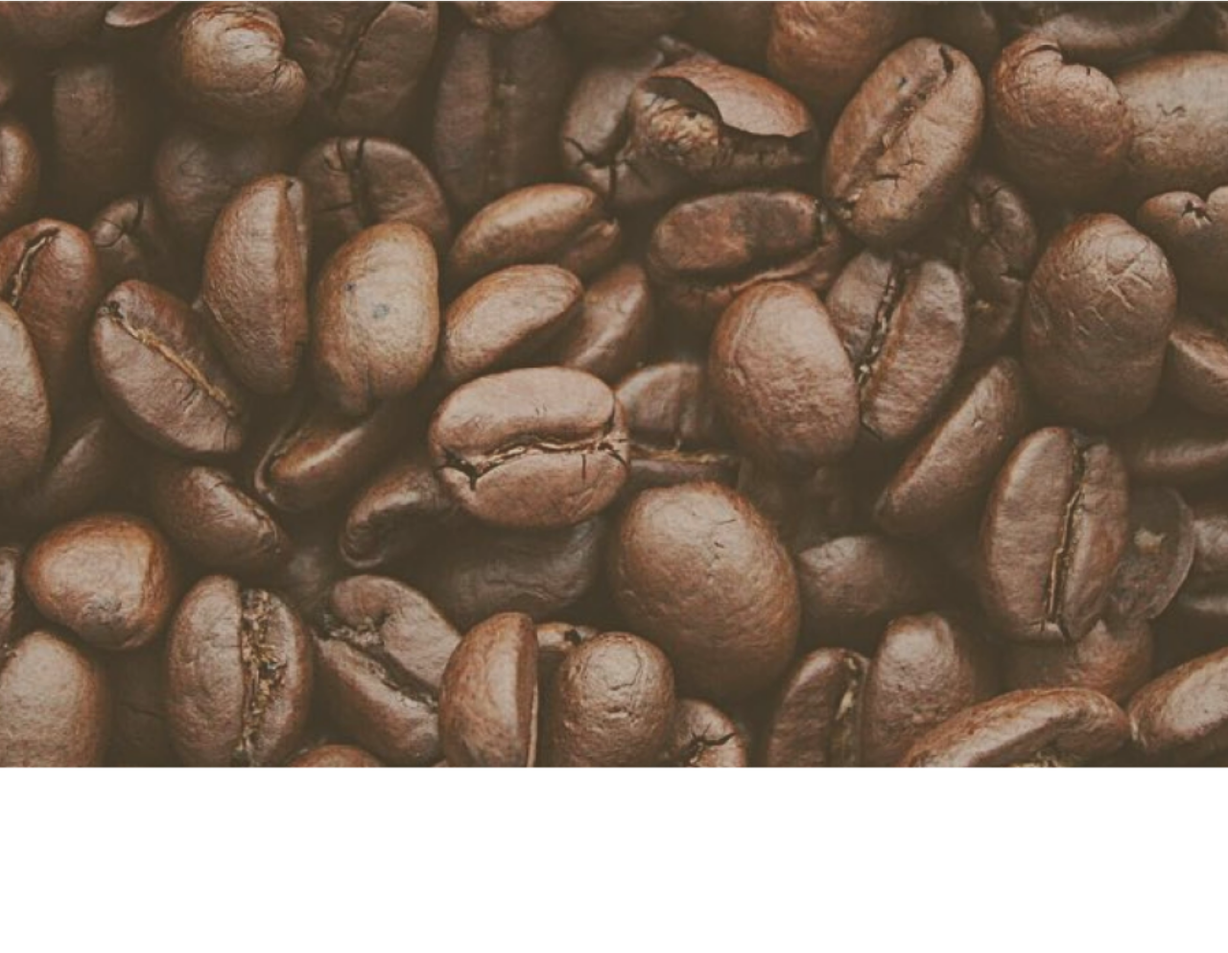
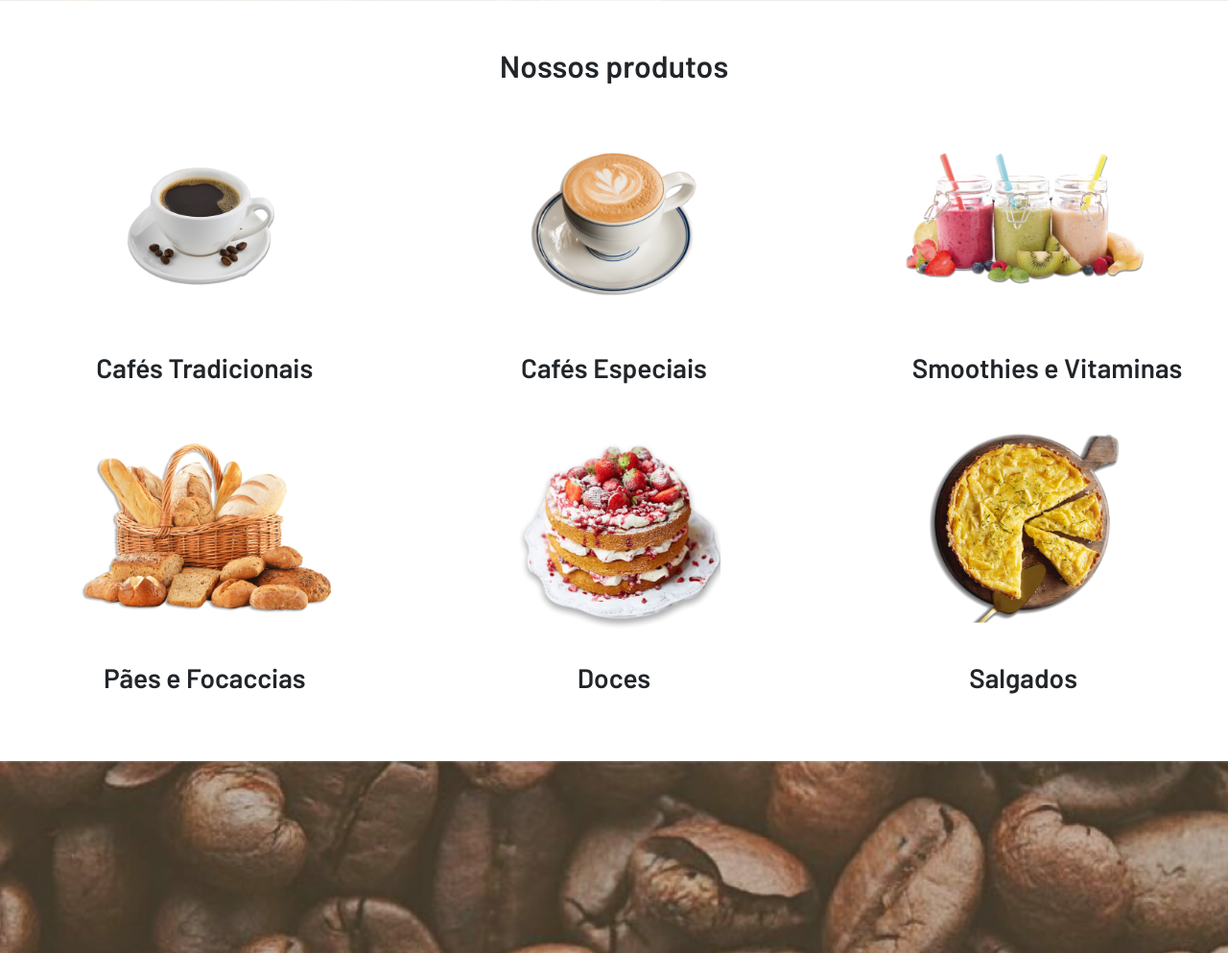
Before and after one commit to igorfcfs/CursoAlura-Bootstrap5-NovosRecursosEPraticasRecomendadasDeHTMLCSSEJavaScript, a plain HTML site: page index.html in a window 1280 px wide. Shown: the part 2249-3242 px from the top of the page at 96% size. Before the commit the page ends 3050 px from the top, so only its background shows below. Drawn offline with nearby package versions, Linux system fonts and the light colour scheme.

Commit message:
Estilizando Cards e Modais

```diff
--- a/estilos.css
+++ b/estilos.css
@@ -43,6 +43,7 @@ input[type="checkbox"]:focus {
 
 .botao-padrao {
   background-color: var(--marrom-claro);
+  color: black;
 }
 .botao-padrao:hover {
   background-color: var(--marrom-escuro);
--- a/index.html
+++ b/index.html
@@ -11,7 +11,9 @@
   <link href="https://cdn.jsdelivr.net/npm/bootstrap@5.3.0-alpha2/dist/css/bootstrap.min.css" rel="stylesheet"
     integrity="sha384-aFq/bzH65dt+w6FI2ooMVUpc+21e0SRygnTpmBvdBgSdnuTN7QbdgL+OapgHtvPp" crossorigin="anonymous">
   <link rel="stylesheet" href="https://cdn.jsdelivr.net/npm/bootstrap-icons@1.10.4/font/bootstrap-icons.css">
-  <link href="https://fonts.googleapis.com/css2?family=Barlow+Condensed:wght@700&family=Barlow:wght@400;600&display=swap" rel="stylesheet">
+  <link
+    href="https://fonts.googleapis.com/css2?family=Barlow+Condensed:wght@700&family=Barlow:wght@400;600&display=swap"
+    rel="stylesheet">
   <link rel="stylesheet" href="./estilos.css">
 </head>
 
@@ -78,7 +80,8 @@
             <p class="card-text">Nosso bistrô oferece uma ampla variedade de cafés, smoothies, deliciosos
               salgados e sobremesas. Uma excelente opção para quem busca um lugar tranquilo e
               aconchegante.</p>
-            <a href="#" class="btn botao-padrao w-100 fw-bold" data-bs-toggle="offcanvas" data-bs-target="#canvas-1" aria-controls="offcanvasTop">Quero detalhes</a>
+            <a href="#" class="btn botao-padrao w-100 fw-bold" data-bs-toggle="offcanvas" data-bs-target="#canvas-1"
+              aria-controls="offcanvasTop">Quero detalhes</a>
           </div>
         </div>
 
@@ -89,7 +92,8 @@
             <p class="card-text">Buffet e catering personalizado para eventos, produções e celebrações. Com
               um menu variado e adaptável às preferências do cliente, atendimento atencioso e
               profissional.</p>
-            <a href="#" class="btn botao-padrao w-100 fw-bold mt-3" data-bs-toggle="offcanvas" data-bs-target="#canvas-2" aria-controls="offcanvasTop">Quero detalhes</a>
+            <a href="#" class="btn botao-padrao w-100 fw-bold mt-3" data-bs-toggle="offcanvas"
+              data-bs-target="#canvas-2" aria-controls="offcanvasTop">Quero detalhes</a>
           </div>
         </div>
 
@@ -100,7 +104,8 @@
             <p class="card-text">Para quem deseja desfrutar no conforto de casa, oferecemos delivery dos
               produtos. Com o mesmo cardápio variado de sempre, sem perder nosso sabor e padrão de
               qualidade.</p>
-            <a href="#" class="btn botao-padrao w-100 fw-bold mt-3" data-bs-toggle="offcanvas" data-bs-target="#canvas-3" aria-controls="offcanvasTop">Quero detalhes</a>
+            <a href="#" class="btn botao-padrao w-100 fw-bold mt-3" data-bs-toggle="offcanvas"
+              data-bs-target="#canvas-3" aria-controls="offcanvasTop">Quero detalhes</a>
           </div>
         </div>
       </div>
@@ -109,8 +114,72 @@
     <section class="banners banner-2 d-flex flex-column justify-content-center text-center">
       <div class="banners-titulo bg-body-secondary py-5">
         <h2 class="fw-bold">Portas abertas para todos os públicos.</h2>
-        <p>Nosso espaço é aconchegante, pet friendly, preparado para receber crianças e pessoas com deficiência. Também oferecemos ambiente de coworking!</p>
+        <p>Nosso espaço é aconchegante, pet friendly, preparado para receber crianças e pessoas com deficiência. Também
+          oferecemos ambiente de coworking!</p>
       </div>
+    </section>
+
+    <section class="py-5">
+
+      <h2 class="fw-bold text-center pb-1">Nossos produtos</h2>
+
+      <div class="row mx-0">
+
+        <div class="col-12 col-md-6 col-lg-4">
+          <div class="card border-0 mx-auto btn" data-bs-toggle="modal" data-bs-target="#modal-1" style="width: 18rem;">
+            <img src="./assets/produtos-cafe-tradicional.png" class="card-img-top" alt="Café preto.">
+            <div class="card-body">
+              <h3 class="card-text text-center fw-bold">Cafés Tradicionais</h3>
+            </div>
+          </div>
+        </div>
+
+        <div class="col-12 col-md-6 col-lg-4">
+          <div class="card border-0 mx-auto btn" data-bs-toggle="modal" data-bs-target="#modal-2" style="width: 18rem;">
+            <img src="./assets/produtos-cafe-especial.png" class="card-img-top" alt="Café expresso.">
+            <div class="card-body">
+              <h3 class="card-text fw-bold text-center">Cafés Especiais</h3>
+            </div>
+          </div>
+        </div>
+
+        <div class="col-12 col-md-6 col-lg-4">
+          <div class="card border-0 mx-auto btn" style="width: 18rem;">
+            <img src="./assets/produtos-vitaminas.png" class="card-img-top" alt="Vitaminas variadas">
+            <div class="card-body">
+              <h3 class="card-text text-center fw-bold text-nowrap">Smoothies e Vitaminas</h3>
+            </div>
+          </div>
+        </div>
+
+        <div class="col-12 col-md-6 col-lg-4">
+          <div class="card border-0 mx-auto btn" style="width: 18rem;">
+            <img src="./assets/produtos-paes.png" class="card-img-top" alt="Pães variados">
+            <div class="card-body">
+              <h3 class="card-text text-center fw-bold">Pães e Focaccias</h3>
+            </div>
+          </div>
+        </div>
+
+        <div class="col-12 col-md-6 col-lg-4">
+          <div class="card border-0 mx-auto btn" style="width: 18rem;">
+            <img src="./assets/produtos-doces.png" class="card-img-top" alt="Bolo de morango">
+            <div class="card-body">
+              <h3 class="card-text text-center fw-bold">Doces</h3>
+            </div>
+          </div>
+        </div>
+
+        <div class="col-12 col-md-6 col-lg-4">
+          <div class="card border-0 mx-auto btn" style="width: 18rem;">
+            <img src="./assets/produtos-salgados.png" class="card-img-top" alt="Torta salgada">
+            <div class="card-body">
+              <h3 class="card-text text-center fw-bold">Salgados</h3>
+            </div>
+          </div>
+        </div>
+      </div>
+
     </section>
 
     <section class="banners banner-3"></section>
@@ -126,37 +195,43 @@
       <div class="accordion" id="accordionExample">
         <div class="accordion-item">
           <h2 class="accordion-header">
-            <button class="accordion-button botao-padrao" type="button" data-bs-toggle="collapse" data-bs-target="#collapseOne" aria-expanded="true" aria-controls="collapseOne">
+            <button class="accordion-button botao-padrao" type="button" data-bs-toggle="collapse"
+              data-bs-target="#collapseOne" aria-expanded="true" aria-controls="collapseOne">
               Café
             </button>
           </h2>
           <div id="collapseOne" class="accordion-collapse collapse show" data-bs-parent="#accordionExample">
             <div class="accordion-body">
-              Temos um excelente espaço para alimentação e descanso, com a vitrine recheada de doces, salgados, cafés tradicionais e especiais para desfrutar seus melhores momentos.
+              Temos um excelente espaço para alimentação e descanso, com a vitrine recheada de doces, salgados, cafés
+              tradicionais e especiais para desfrutar seus melhores momentos.
             </div>
           </div>
         </div>
         <div class="accordion-item">
           <h2 class="accordion-header">
-            <button class="accordion-button collapsed botao-padrao" type="button" data-bs-toggle="collapse" data-bs-target="#collapseTwo" aria-expanded="false" aria-controls="collapseTwo">
+            <button class="accordion-button collapsed botao-padrao" type="button" data-bs-toggle="collapse"
+              data-bs-target="#collapseTwo" aria-expanded="false" aria-controls="collapseTwo">
               Bistrô
             </button>
           </h2>
           <div id="collapseTwo" class="accordion-collapse collapse" data-bs-parent="#accordionExample">
             <div class="accordion-body">
-              Além de cafés o dia todo, oferecemos refeições em horário de almoço (11 às 15h) com pratos deliciosos de bistrô!
+              Além de cafés o dia todo, oferecemos refeições em horário de almoço (11 às 15h) com pratos deliciosos de
+              bistrô!
             </div>
           </div>
         </div>
         <div class="accordion-item">
           <h2 class="accordion-header">
-            <button class="accordion-button collapsed botao-padrao" type="button" data-bs-toggle="collapse" data-bs-target="#collapseThree" aria-expanded="false" aria-controls="collapseThree">
+            <button class="accordion-button collapsed botao-padrao" type="button" data-bs-toggle="collapse"
+              data-bs-target="#collapseThree" aria-expanded="false" aria-controls="collapseThree">
               Coworking
             </button>
           </h2>
           <div id="collapseThree" class="accordion-collapse collapse" data-bs-parent="#accordionExample">
             <div class="accordion-body">
-              Temos espaço adequado para trabalho, com conexão de internet de alta velocidade e instalações confortáveis para reuniões.
+              Temos espaço adequado para trabalho, com conexão de internet de alta velocidade e instalações confortáveis
+              para reuniões.
             </div>
           </div>
         </div>
@@ -174,19 +249,22 @@
       <div class="accordion" id="accordionExample">
         <div class="accordion-item">
           <h2 class="accordion-header">
-            <button class="accordion-button botao-padrao" type="button" data-bs-toggle="collapse" data-bs-target="#collapseOne" aria-expanded="true" aria-controls="collapseOne">
+            <button class="accordion-button botao-padrao" type="button" data-bs-toggle="collapse"
+              data-bs-target="#collapseOne" aria-expanded="true" aria-controls="collapseOne">
               Eventos
             </button>
           </h2>
           <div id="collapseOne" class="accordion-collapse collapse show" data-bs-parent="#accordionExample">
             <div class="accordion-body">
-              Organizamos buffet com cardápios variados e personalizados para casamentos, festas de aniversário e outros eventos!
+              Organizamos buffet com cardápios variados e personalizados para casamentos, festas de aniversário e outros
+              eventos!
             </div>
           </div>
         </div>
         <div class="accordion-item">
           <h2 class="accordion-header">
-            <button class="accordion-button collapsed botao-padrao" type="button" data-bs-toggle="collapse" data-bs-target="#collapseTwo" aria-expanded="false" aria-controls="collapseTwo">
+            <button class="accordion-button collapsed botao-padrao" type="button" data-bs-toggle="collapse"
+              data-bs-target="#collapseTwo" aria-expanded="false" aria-controls="collapseTwo">
               Catering
             </button>
           </h2>
@@ -210,19 +288,22 @@
       <div class="accordion" id="accordionExample">
         <div class="accordion-item">
           <h2 class="accordion-header">
-            <button class="accordion-button botao-padrao" type="button" data-bs-toggle="collapse" data-bs-target="#collapseOne" aria-expanded="true" aria-controls="collapseOne">
+            <button class="accordion-button botao-padrao" type="button" data-bs-toggle="collapse"
+              data-bs-target="#collapseOne" aria-expanded="true" aria-controls="collapseOne">
               Encomendas para eventos
             </button>
           </h2>
           <div id="collapseOne" class="accordion-collapse collapse show" data-bs-parent="#accordionExample">
             <div class="accordion-body">
-              Produzimos e entregamos os itens de café de nosso cardápio em grandes quantidades para seus eventos! Basta entrar em contato e fazer a reserva com 72h de antecedência.
+              Produzimos e entregamos os itens de café de nosso cardápio em grandes quantidades para seus eventos! Basta
+              entrar em contato e fazer a reserva com 72h de antecedência.
             </div>
           </div>
         </div>
         <div class="accordion-item">
           <h2 class="accordion-header">
-            <button class="accordion-button collapsed botao-padrao" type="button" data-bs-toggle="collapse" data-bs-target="#collapseTwo" aria-expanded="false" aria-controls="collapseTwo">
+            <button class="accordion-button collapsed botao-padrao" type="button" data-bs-toggle="collapse"
+              data-bs-target="#collapseTwo" aria-expanded="false" aria-controls="collapseTwo">
               Entrega por aplicativo
             </button>
           </h2>
@@ -236,6 +317,47 @@
     </div>
   </div>
 
+  <!-- modal-1 -->
+  <div class="modal fade" id="modal-1" tabindex="-1" aria-labelledby="exampleModalLabel" aria-hidden="true">
+    <div class="modal-dialog">
+      <div class="modal-content">
+        <div class="modal-header">
+          <h2 class="modal-title fs-5 fw-bold" id="exampleModalLabel">Cafés tradicionais</h2>
+          <button type="button" class="btn-close" data-bs-dismiss="modal" aria-label="Close"></button>
+        </div>
+        <div class="modal-body">
+          <img src="./assets/produtos-cafe-tradicional.png" class="w-100" alt="Café expresso">
+          <p>O café Serenatto é conhecido por seus blends tradicionais e saborosos, que agradam aos amantes da bebida. Nossos grãos são cuidadosamente selecionados e torrados para produzir um aroma rico e sabor equilibrado.</p>
+          <p>Entre os cafés mais tradicionais da casa, destaca-se o "Café Serenatto", um blend exclusivo de grãos com notas de chocolate e caramelo. Outra opção popular é o "Café Italiano", um café expresso encorpado e intenso. Já o "Café Cappuccino" é uma escolha clássica para quem prefere uma bebida cremosa e suave.</p>
+        </div>
+        <div class="modal-footer">
+          <button type="button" class="btn btn-secondary botao-padrao mx-auto border-0" data-bs-dismiss="modal">Fechar janela</button>
+        </div>
+      </div>
+    </div>
+  </div>
+
+  <!-- modal-2 -->
+  <div class="modal fade" id="modal-2" tabindex="-1" aria-labelledby="exampleModalLabel" aria-hidden="true">
+    <div class="modal-dialog">
+      <div class="modal-content">
+        <div class="modal-header">
+          <h2 class="modal-title fs-5 fw-bold" id="exampleModalLabel">Cafés Especiais</h2>
+          <button type="button" class="btn-close" data-bs-dismiss="modal" aria-label="Close"></button>
+        </div>
+        <div class="modal-body">
+          <img src="./assets/produtos-cafe-especial.png" class="w-100" alt="Xícara de café com leite">
+          <p>Somos conhecidos também por nossos cafés especiais, que são cuidadosamente preparados com grãos selecionados de alta qualidade e técnicas de preparo precisas.</p>
+          <p>Entre as opções de cafés especiais do Café & Bistrô Serenatto, destacamos o café aeropress, que é preparado com uma técnica de imersão e pressão, resultando em uma bebida de sabor intenso e aroma acentuado. Outra opção popular é o café Hario V60, que é preparado com um filtro de papel em formato de cone e resulta em uma bebida limpa e suave, ressaltando as notas sensoriais dos grãos. Além disso, oferecemos uma variedade de bebidas geladas, como o café gelado, que é preparado com grãos torrados escuros e servido com gelo e leite, resultando em uma bebida refrescante e saborosa.</p>
+        </div>
+        <div class="modal-footer">
+          <button type="button" class="btn btn-secondary botao-padrao mx-auto border-0" data-bs-dismiss="modal">Fechar janela</button>
+        </div>
+      </div>
+    </div>
+  </div>
+
+
   <script src="https://cdn.jsdelivr.net/npm/bootstrap@5.3.0-alpha2/dist/js/bootstrap.bundle.min.js"
     integrity="sha384-qKXV1j0HvMUeCBQ+QVp7JcfGl760yU08IQ+GpUo5hlbpg51QRiuqHAJz8+BrxE/N"
     crossorigin="anonymous"></script>
```
